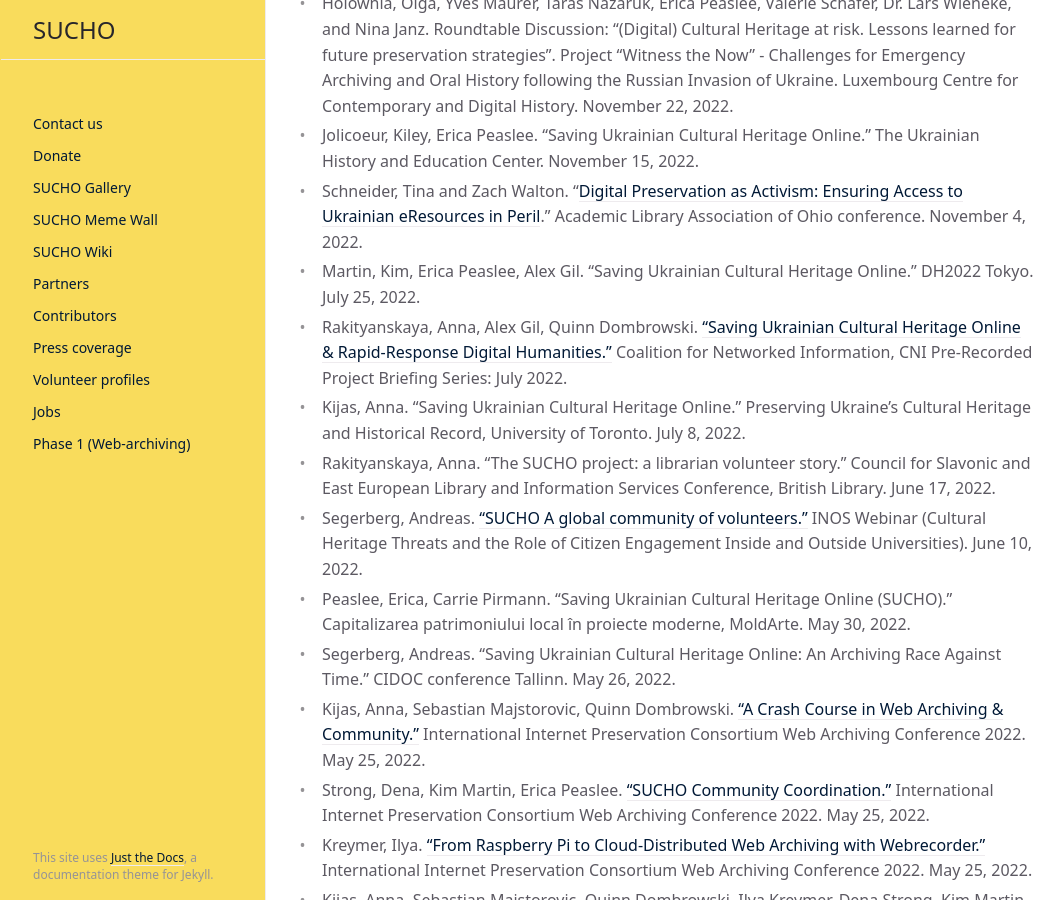
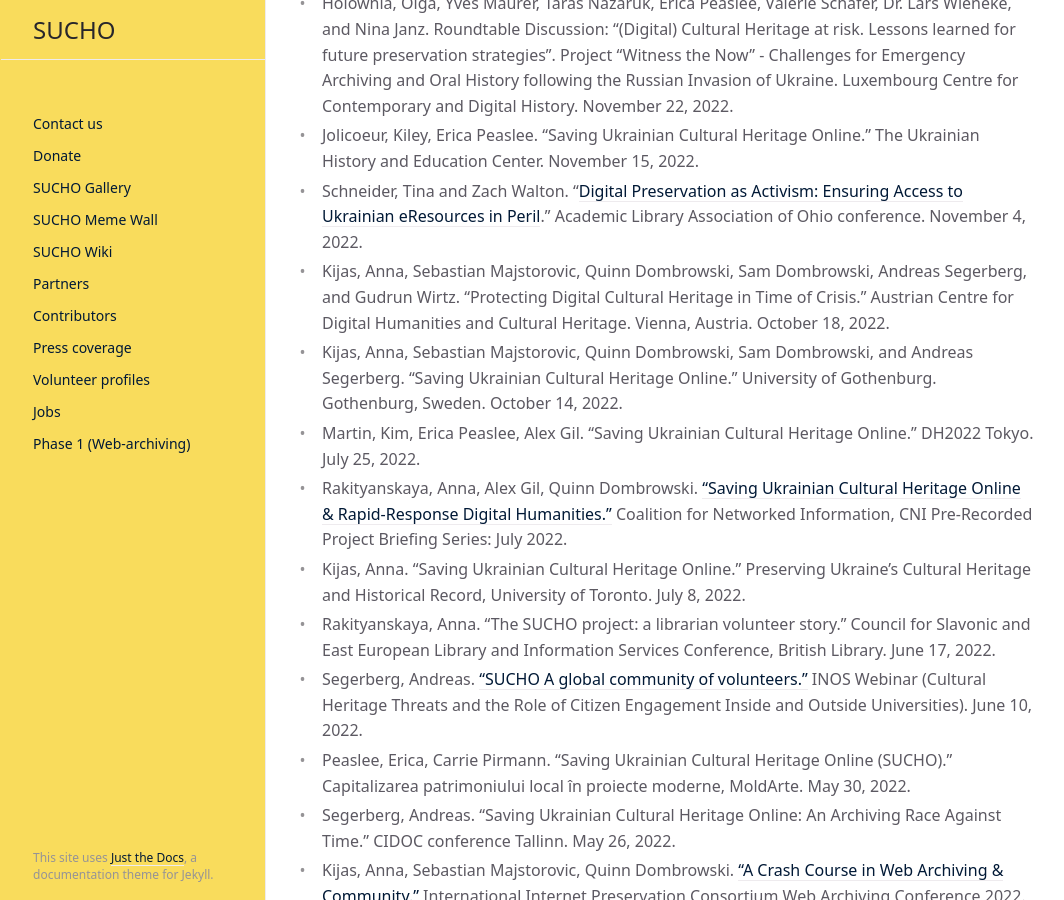
Before and after one commit to sucho-archiving/sucho-archiving.github.io, a Jekyll site: the page built from press.md, in a window 1280 px wide and 900 px high, scrolled down 4672 px. Shown: the whole window, without its empty margins (106-1170 px from the left). Built offline with Jekyll 4.4.1, drawn with Linux system fonts in a browser that asks for light colours.

Commit message:
added talks

```diff
--- a/press.md
+++ b/press.md
@@ -104,6 +104,8 @@
 - Holownia, Olga, Yves Maurer, Taras Nazaruk, Erica Peaslee, Valérie Schafer, Dr. Lars Wieneke, and Nina Janz. Roundtable Discussion: “(Digital) Cultural Heritage at risk. Lessons learned for future preservation strategies”. Project “Witness the Now” - Challenges for Emergency Archiving and Oral History following the Russian Invasion of Ukraine. Luxembourg Centre for Contemporary and Digital History. November 22, 2022.
 - Jolicoeur, Kiley, Erica Peaslee. “Saving Ukrainian Cultural Heritage Online.” The Ukrainian History and Education Center. November 15, 2022.
 - Schneider, Tina and Zach Walton. "[Digital Preservation as Activism: Ensuring Access to Ukrainian eResources in Peril](https://www.alaoweb.org/conferences/2022/program)." Academic Library Association of Ohio conference. November 4, 2022.
+- Kijas, Anna, Sebastian Majstorovic, Quinn Dombrowski, Sam Dombrowski, Andreas Segerberg, and Gudrun Wirtz. "Protecting Digital Cultural Heritage in Time of Crisis." Austrian Centre for Digital Humanities and Cultural Heritage. Vienna, Austria. October 18, 2022.
+- Kijas, Anna, Sebastian Majstorovic, Quinn Dombrowski, Sam Dombrowski, and Andreas Segerberg. "Saving Ukrainian Cultural Heritage Online." University of Gothenburg. Gothenburg, Sweden. October 14, 2022.
 - Martin, Kim, Erica Peaslee, Alex Gil. "Saving Ukrainian Cultural Heritage Online." DH2022 Tokyo. July 25, 2022.
 - Rakityanskaya, Anna, Alex Gil, Quinn Dombrowski. ["Saving Ukrainian Cultural Heritage Online & Rapid-Response Digital Humanities."](https://www.youtube.com/watch?v=b-zlp2S7PV8) Coalition for Networked Information, CNI Pre-Recorded Project Briefing Series: July 2022.
 - Kijas, Anna. "Saving Ukrainian Cultural Heritage Online." Preserving Ukraine’s Cultural Heritage and Historical Record, University of Toronto. July 8, 2022.
```
